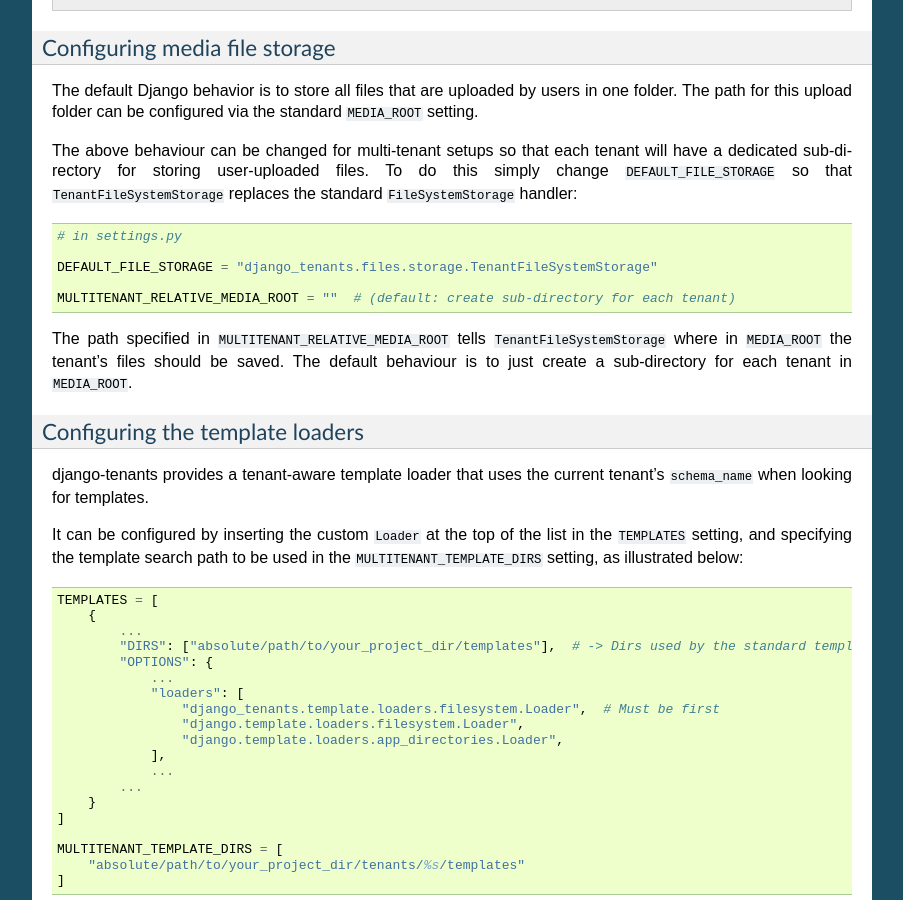
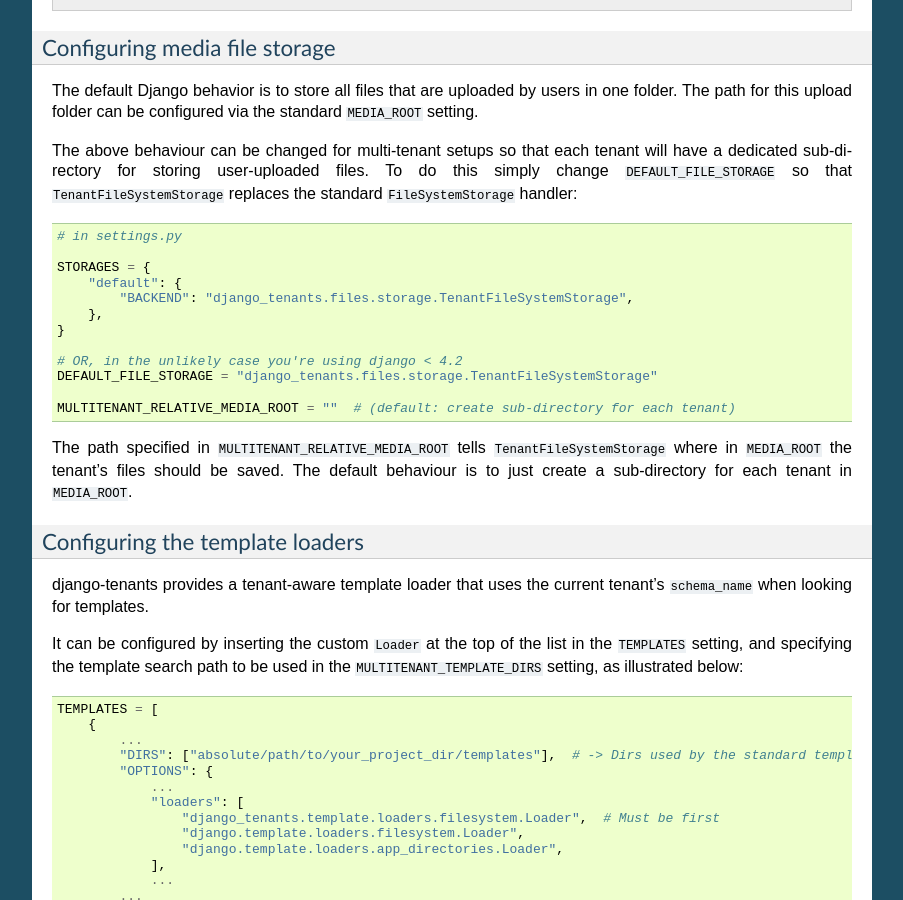
Before and after one commit to django-tenants/django-tenants, a Sphinx documentation site: the page built from docs/files.rst, in a window 1280 px wide and 900 px high, scrolled down 2146 px. Shown: the whole window, without its empty margins (198-1101 px from the left). Built offline with Sphinx 7.4.7, drawn with Linux system fonts in a browser that asks for light colours; the version number is read from the project's files by our own code.

Commit message:
Add django>4.2 style STORAGES definition

```diff
--- a/docs/files.rst
+++ b/docs/files.rst
@@ -128,6 +128,13 @@
 
     # in settings.py
 
+    STORAGES = {
+        "default": {
+            "BACKEND": "django_tenants.files.storage.TenantFileSystemStorage",
+        },
+    }
+
+    # OR, in the unlikely case you're using django < 4.2
     DEFAULT_FILE_STORAGE = "django_tenants.files.storage.TenantFileSystemStorage"
 
     MULTITENANT_RELATIVE_MEDIA_ROOT = ""  # (default: create sub-directory for each tenant)
```
